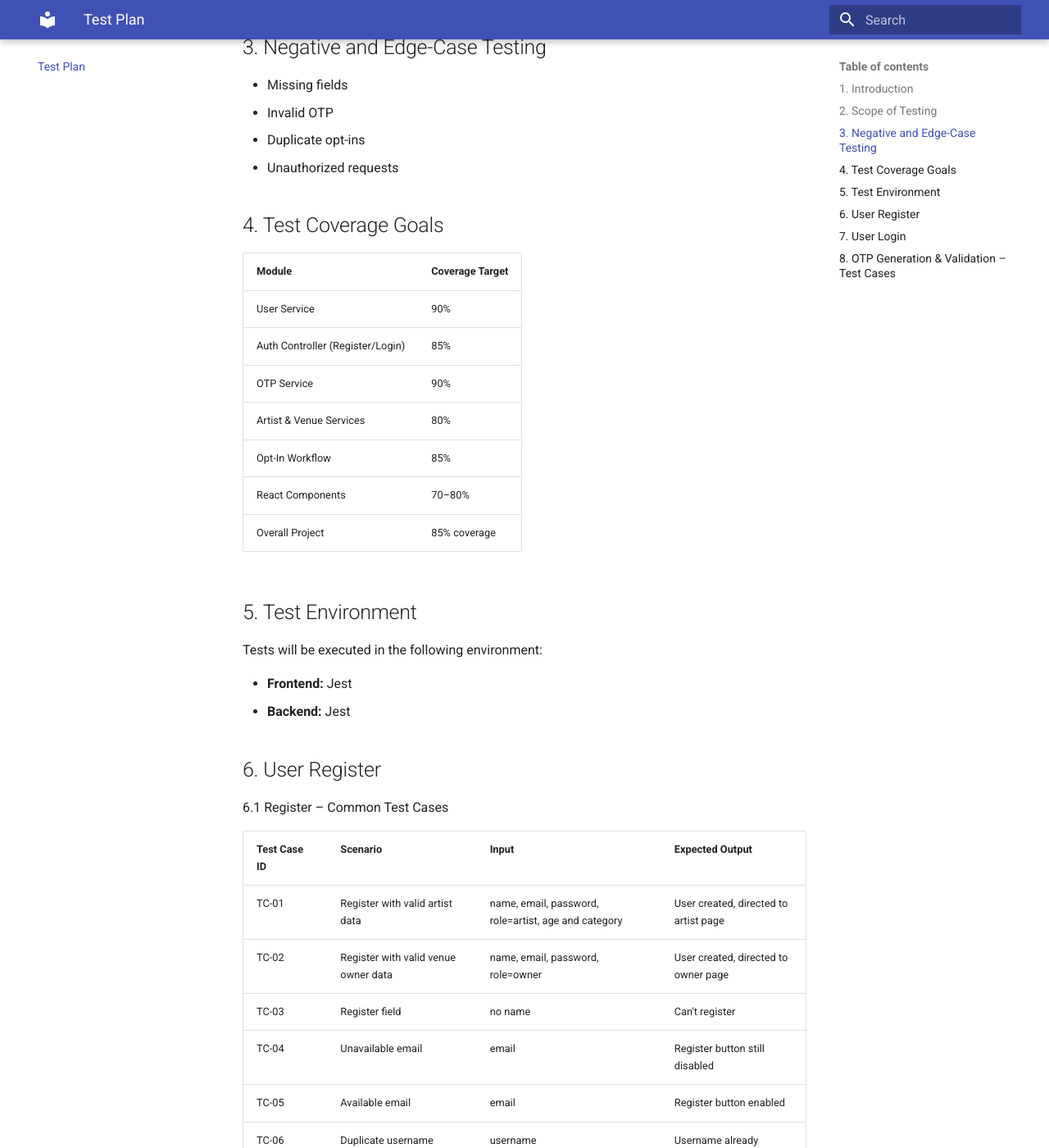
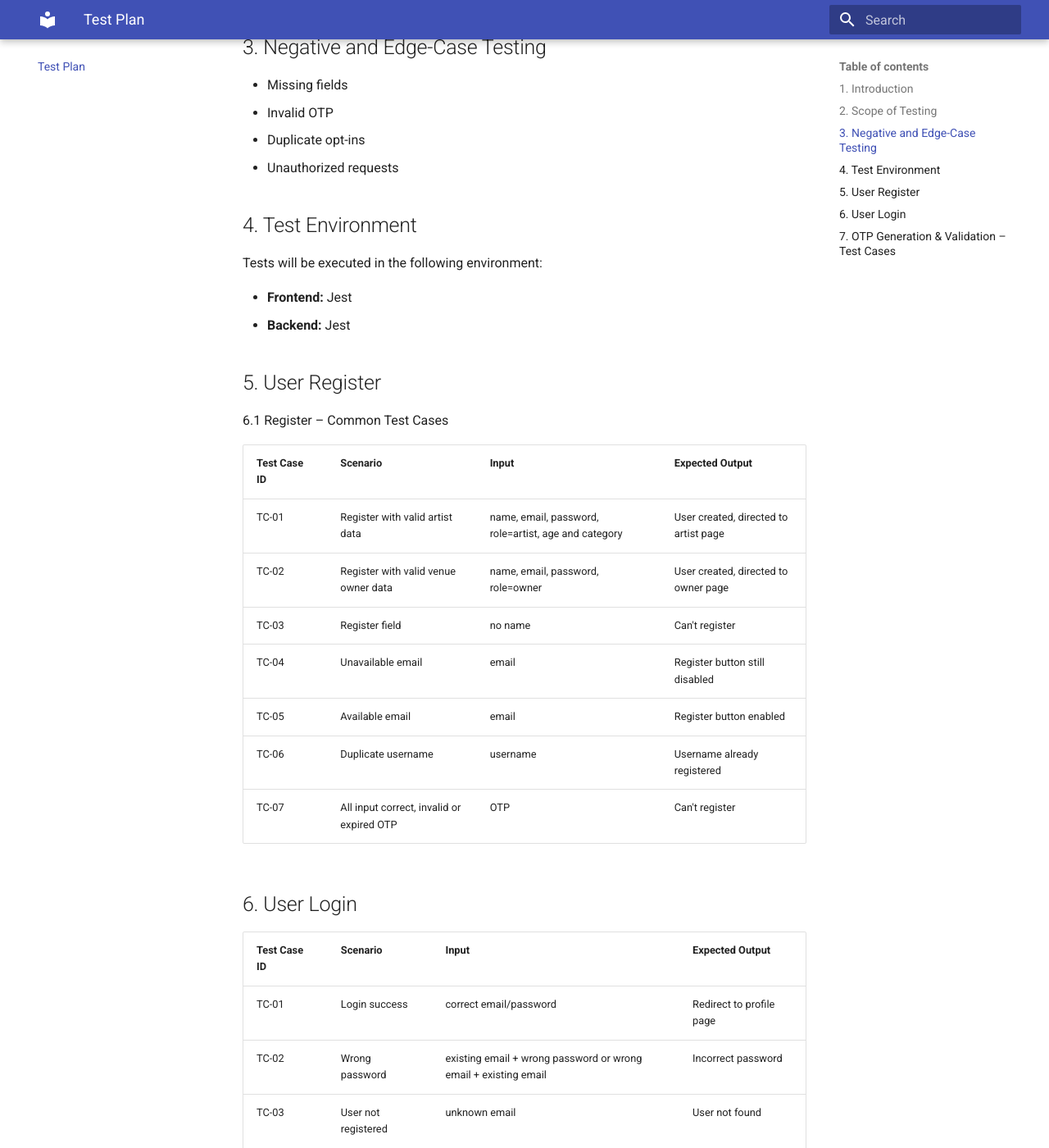
Before and after one commit to Vidit-GKMIT/artvenue-docs, an MkDocs documentation site: the page built from docs/testcases.md, in a window 1280 px wide and 1400 px high, scrolled down 899 px. Shown: the whole window at 82% size. Built offline with MkDocs 1.6.1 and Material for MkDocs 9.7.7, drawn with Linux system fonts in a browser that asks for light colours; some of the changed text lies outside the part shown.

Commit message:
docs: test_plan completed

```diff
--- a/docs/testcases.md
+++ b/docs/testcases.md
@@ -29,27 +29,15 @@ The objective of the Jest Test Plan is to ensure the correctness, reliability of
 - Duplicate opt-ins
 - Unauthorized requests
 
-## 4. Test Coverage Goals
 
-| Module | Coverage Target |
-|--------|------------------|
-| User Service | 90% |
-| Auth Controller (Register/Login) | 85% |
-| OTP Service | 90% |
-| Artist & Venue Services | 80% |
-| Opt-In Workflow | 85% |
-| React Components | 70–80% |
-| Overall Project | 85% coverage |
-
-
-## 5. Test Environment
+## 4. Test Environment
 
 Tests will be executed in the following environment:
 
 - **Frontend:** Jest
 - **Backend:** Jest
 
-## 6. User Register
+## 5. User Register
 
 6.1 Register – Common Test Cases
 
@@ -72,7 +60,7 @@ Tests will be executed in the following environment:
 | TC-03 | User not registered | unknown email | User not found |
 | TC-04 | Missing credentials | empty email/password | Email & password required |
 
-## 8. OTP Generation & Validation – Test Cases
+## 7. OTP Generation & Validation – Test Cases
 
 | Test Case ID | Scenario | Input | Expected Output |
 |--------------|----------|--------|-----------------|
```
Also changed, not shown: other parts of docs/testcases.md (+1 -1 lines).
